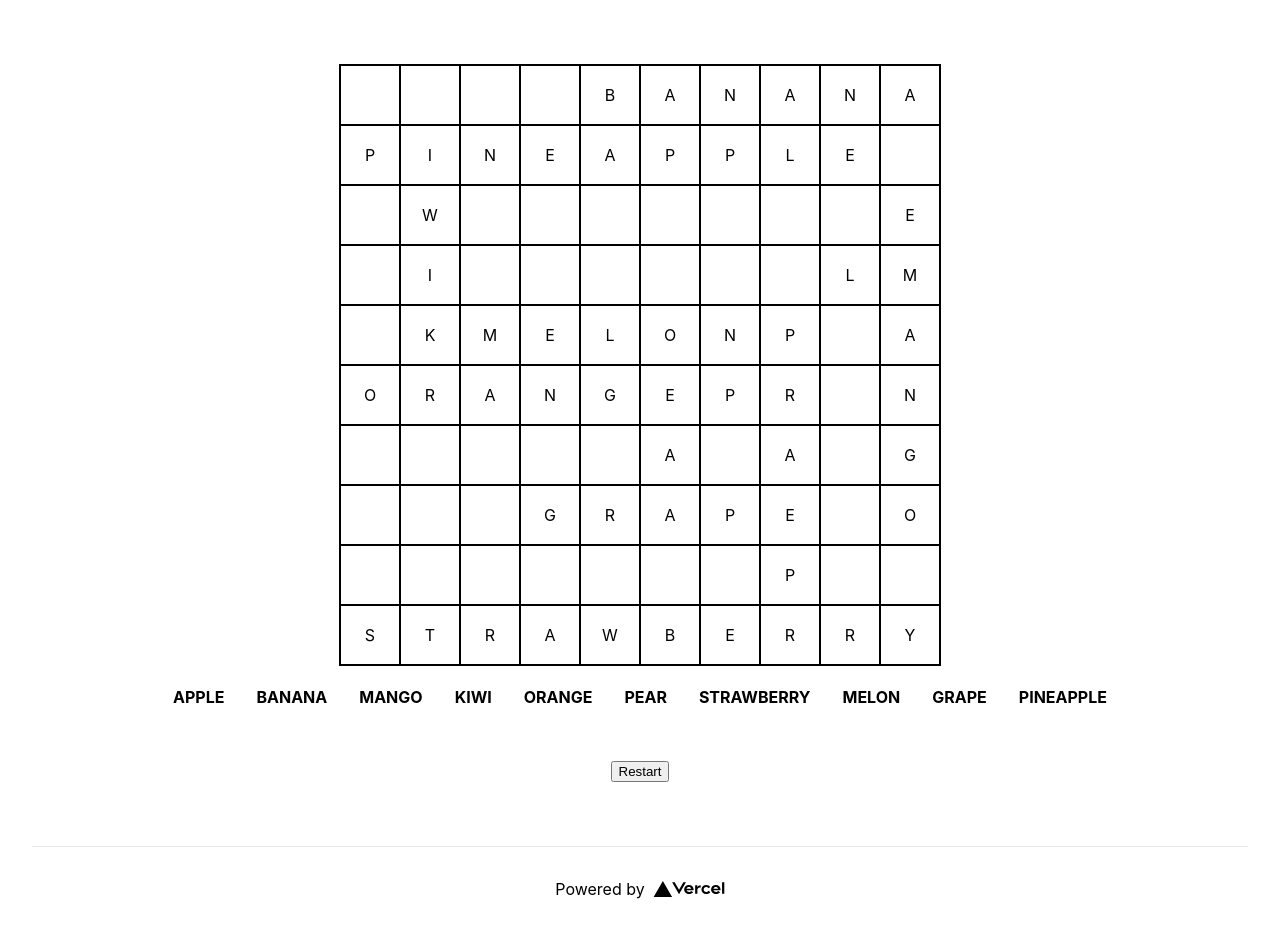
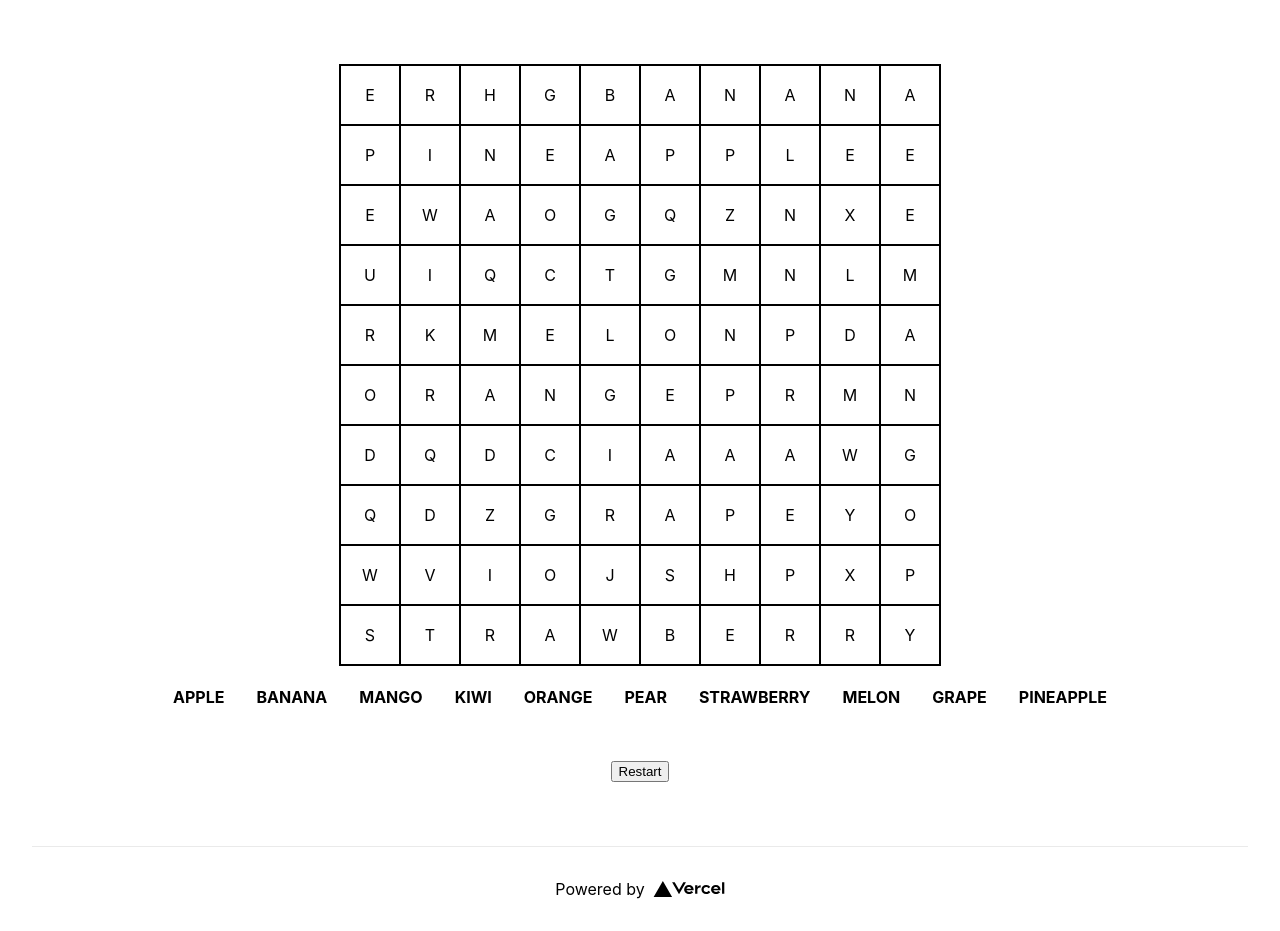
Before and after one commit to creely001/wordsearch, a Next.js app: page / in a window 1280 px wide. Built offline with nearby package versions, Linux system fonts and the light colour scheme.

Commit message:
add overlapping linethroughs. more styling.. refactor state for styling cells

```diff
--- a/components/Cell.js
+++ b/components/Cell.js
@@ -1,97 +1,86 @@
 import {useState, useRef, useEffect } from 'react'
 
-function Cell({letter, row, cell, onSelect, isSelected, completedDir}){
+function Cell({letter, row, cell, onSelect, isSelected, isChecked, linethroughs}){
 
-    console.log(completedDir)
-
-    const [directions, setDirections] = useState([])
-    const [selected, setSelected] = useState(isSelected)
-    const styles = useRef({
-        background: ""
+    const [linethrough, setLinethrough] = useState(linethroughs)
+    const [styling, setStyling] = useState({
+        background: getStyle()
     })
 
+
     useEffect(() => {
-      setDirections(completedDir)
+
+
     }, []);
 
+    function getStyle(){
 
-    const lineDirs = {
-         HORIZONTAL_POS: "linear-gradient(0deg, transparent 47%, red 47%, red 53%, transparent 53%) 0",
-         HORIZONTAL_NEG: "linear-gradient(0deg, transparent 47%, red 47%, red 53%, transparent 53%) 0",
-         VERTICAL_POS: "linear-gradient(90deg, transparent 47%, red 47%, red 53%, transparent 53%) 0",
-         VERTICAL_NEG: "linear-gradient(90deg, transparent 47%, red 47%, red 53%, transparent 53%) 0",
-         DIAGONAL_UP_NEG: "linear-gradient(45deg, transparent 47%, red 47%, red 53%, transparent 53%) 0",
-         DIAGONAL_UP_POS: "linear-gradient(135deg, transparent 47%, red 47%, red 53%, transparent 53%) 0",
-         DIAGONAL_DOWN_NEG: "linear-gradient(135deg, transparent 47%, red 47%, red 53%, transparent 53%) 0",
-         DIAGONAL_DOWN_POS: "linear-gradient(45deg, transparent 47%, red 47%, red 53%, transparent 53%) 0"
+        let style = ""
+
+        if(isChecked){
+            style = linethroughs
+        }
+        if(isSelected){
+            style = "radial-gradient(circle, #76e4e797 28%, #76e4e797 50%, #fff 60%"
+        }
+        return style
+
     }
 
 
-
-    const style = () => {
-        if(selected){
-            return {"backgroundColor": "blue"}
-        }
-        if(completedDir){
-
-                switch(completedDir[0]){
-                    case "HORIZONTAL_POS":
-                        styles.current = {
-                            ...styles.current,
-                            background: styles.current.background + "linear-gradient(0deg, transparent 47%, red 47%, red 53%, transparent 53%) 0"
-                        }
-                        return styles.current;
-                      case "HORIZONTAL_NEG":
-                        styles.current = {
-                            ...styles.current,
-                            background: styles.current.background + "linear-gradient(0deg, transparent 47%, red 47%, red 53%, transparent 53%) 0"
-                        }
-                        return styles.current;
-                    case "VERTICAL_POS":
-                        styles.current = {
-                            ...styles.current,
-                            background: styles.current.background + "linear-gradient(90deg, transparent 47%, red 47%, red 53%, transparent 53%) 0"
-                        }
-                        return styles.current;
-                      case "VERTICAL_NEG":
-                        styles.current = {
-                            ...styles.current,
-                            background: styles.current.background + "linear-gradient(90deg, transparent 47%, red 47%, red 53%, transparent 53%) 0"
-                        }
-                        return styles.current;
-                    case "DIAGONAL_UP_NEG":
-                        styles.current = {
-                            ...styles.current,
-                            background: styles.current.background + "linear-gradient(45deg, transparent 47%, red 47%, red 53%, transparent 53%) 0"
-                        }
-                        return styles.current;
-                    case "DIAGONAL_UP_POS":
-                        styles.current = {
-                            ...styles.current,
-                            background: styles.current.background + "linear-gradient(135deg, transparent 47%, red 47%, red 53%, transparent 53%) 0"
-                        }
-                        return styles.current;
-                      case "DIAGONAL_DOWN_NEG":
-                        styles.current = {
-                            ...styles.current,
-                            background: styles.current.background + "linear-gradient(135deg, transparent 47%, red 47%, red 53%, transparent 53%) 0"
-                        }
-                        return styles.current;
-                      case "DIAGONAL_DOWN_POS":
-                        styles.current = {
-                            ...styles.current,
-                            background: styles.current.background + "linear-gradient(45deg, transparent 47%, red 47%, red 53%, transparent 53%) 0"
-                        }
-                        return styles.current;
-            }
+            //     switch(completedDir[0]){
+            //         case "HORIZONTAL_POS":
+            //             styles.current = {
+            //                 ...styles.current,
+            //                 background: styles.current.background + "linear-gradient(0deg, transparent 47%, red 47%, red 53%, transparent 53%) 0"
+            //             }
+            //             return styles.current;
+            //           case "HORIZONTAL_NEG":
+            //             styles.current = {
+            //                 ...styles.current,
+            //                 background: styles.current.background + "linear-gradient(0deg, transparent 47%, red 47%, red 53%, transparent 53%) 0"
+            //             }
+            //             return styles.current;
+            //         case "VERTICAL_POS":
+            //             styles.current = {
+            //                 ...styles.current,
+            //                 background: styles.current.background + "linear-gradient(90deg, transparent 47%, red 47%, red 53%, transparent 53%) 0"
+            //             }
+            //             return styles.current;
+            //           case "VERTICAL_NEG":
+            //             styles.current = {
+            //                 ...styles.current,
+            //                 background: styles.current.background + "linear-gradient(90deg, transparent 47%, red 47%, red 53%, transparent 53%) 0"
+            //             }
+            //             return styles.current;
+            //         case "DIAGONAL_UP_NEG":
+            //             styles.current = {
+            //                 ...styles.current,
+            //                 background: styles.current.background + "linear-gradient(45deg, transparent 47%, red 47%, red 53%, transparent 53%) 0"
+            //             }
+            //             return styles.current;
+            //         case "DIAGONAL_UP_POS":
+            //             styles.current = {
+            //                 ...styles.current,
+            //                 background: styles.current.background + "linear-gradient(135deg, transparent 47%, red 47%, red 53%, transparent 53%) 0"
+            //             }
+            //             return styles.current;
+            //           case "DIAGONAL_DOWN_NEG":
+            //             styles.current = {
+            //                 ...styles.current,
+            //                 background: styles.current.background + "linear-gradient(135deg, transparent 47%, red 47%, red 53%, transparent 53%) 0"
+            //             }
+            //             return styles.current;
+            //           case "DIAGONAL_DOWN_POS":
+            //             styles.current = {
+            //                 ...styles.current,
+            //                 background: styles.current.background + "linear-gradient(45deg, transparent 47%, red 47%, red 53%, transparent 53%) 0"
+            //             }
+            //             return styles.current;
+            // }
 
 
-        }
-
-
-    }
-
-    return <td className={"cell"} style={style()} row={row} cell={cell} onClick={(e)=>{
+    return <td className={"cell"} style={styling} row={row} cell={cell} onClick={(e)=>{
         onSelect(e, row, cell);
     }}>
         {letter}
--- a/components/Row.js
+++ b/components/Row.js
@@ -12,7 +12,7 @@ function Row({cells, row, onSelect, selectedCells, completedCells}){
     }
 
     function getCellCompletedDirection(cells, row, cellIndex){
-        if(!isCellSelected(cells, row, cellIndex)) return
+
 
         return cells.filter((cell)=>{
             return cell.row == row && cell.cell == cellIndex
@@ -21,9 +21,35 @@ function Row({cells, row, onSelect, selectedCells, completedCells}){
         })
     }
 
+    const lineDirs = {
+        HORIZONTAL_NEG: "linear-gradient(0deg, transparent 45%, #1a8997 47%, #1a8997 53%, transparent 55%) 0",
+        HORIZONTAL_POS: "linear-gradient(0deg, transparent 45%, #1a8997 47%, #1a8997 53%, transparent 55%) 0",
+        VERTICAL_POS: "linear-gradient(90deg, transparent 45%, #1a8997 47%, #1a8997 53%, transparent 55%) 0",
+        VERTICAL_NEG: "linear-gradient(90deg, transparent 45%, #1a8997 47%, #1a8997 53%, transparent 55%) 0",
+        DIAGONAL_UP_NEG: "linear-gradient(45deg, transparent 45%, #1a8997 47%, #1a8997 53%, transparent 55%) 0",
+        DIAGONAL_UP_POS: "linear-gradient(135deg, transparent 45%, #1a8997 47%, #1a8997 53%, transparent 55%) 0",
+        DIAGONAL_DOWN_NEG: "linear-gradient(135deg, transparent 45%, #1a8997 47%, #1a8997 53%, transparent 55%) 0",
+        DIAGONAL_DOWN_POS: "linear-gradient(45deg, transparent 45%, #1a8997 47%, #1a8997 53%, transparent 55%) 0"
+   }
+
+   function getLineDirections(index){
+    if(!isCellSelected(completedCells, row, index)) return ""
+       const directions = getCellCompletedDirection(completedCells, row, index)
+       let linethroughs = "";
+       if(directions.length  === 1) return lineDirs[directions[0]]
+        for(let i = 0; i<directions.length; i++){
+
+            linethroughs = [...linethroughs, lineDirs[directions[i]]]
+
+        }
+      return linethroughs.toString()
+   }
+
+
+
     return <tr row={row}>
         {cells.map((letter, index)=>{
-            return <Cell isSelected={isCellSelected(selectedCells, row,index)} completedDir={getCellCompletedDirection(completedCells, row, index)} row={row} cell={index} key={Math.random()} letter={letter} onSelect={onSelect}/>
+            return <Cell isSelected={isCellSelected(selectedCells, row,index)} isChecked={isCellSelected(completedCells, row, index)} linethroughs={getLineDirections(index)} row={row} cell={index} key={Math.random()} letter={letter} onSelect={onSelect}/>
         })}
     </tr>
 }
--- a/hooks/useWordSearchGrid.js
+++ b/hooks/useWordSearchGrid.js
@@ -157,7 +157,6 @@ function addRandomLetters(){
 }
 
 function getRandomLetter(){
-  return " "
   return alphabet[Math.floor(Math.random()*alphabet.length)];
   }
 
@@ -423,7 +422,7 @@ cellsToFill.forEach((item)=>{
     }
     else{
       lettersOverwritten++;
-      console.log(lettersOverwritten)
+
       if(lettersOverwritten >= word.length){
         validated = false;
       }
--- a/styles/globals.css
+++ b/styles/globals.css
@@ -37,8 +37,9 @@ td{
 
 }
 
-.completed-letter{
-  background: linear-gradient(45deg, transparent 47%, red 47%, red 53%, transparent 53%) 0
+td{
+  /* background: radial-gradient(circle, #FBCEB1 28%, #FBCEB1 50%, #fff 60%) */
+  /* background: linear-gradient(0deg, transparent 45%, #1a8997 47%, #1a8997 53%, transparent 55%) 0; */
 }
 
 
```
Also changed, not shown: pages/index.js (+3 -8 lines).
